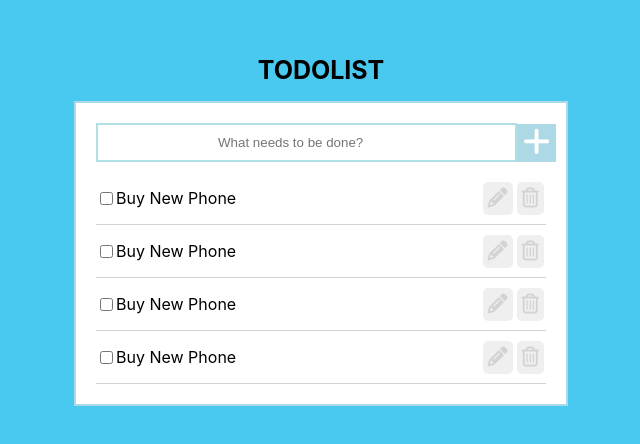
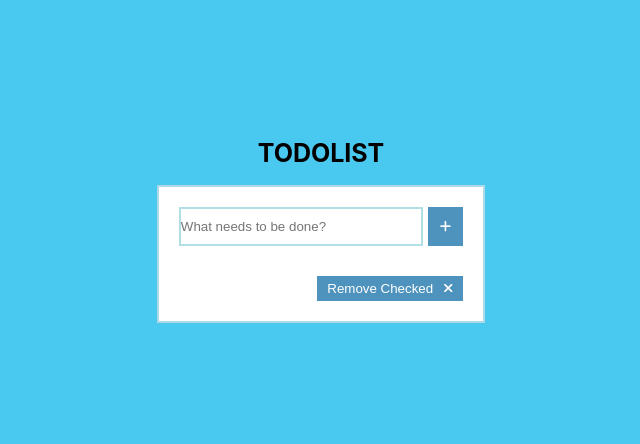
Before and after one commit to KesineeP/todo-list-react, a React (Create React App) app: page / in a window 1280 px wide. Shown: the part 178-622 px from the top of the page, without its empty margins (319-959 px from the left). Built offline with nearby package versions, Linux system fonts and the light colour scheme.

Commit message:
Added AddToDo Function

```diff
--- a/src/components/AddToDo/AddToDo.js
+++ b/src/components/AddToDo/AddToDo.js
@@ -1,12 +1,34 @@
-import React from 'react'
+import React, { useState } from 'react'
 
-function AddToDo() {
+function AddToDo({database, setDatabase}) {
+    const [newTodo, setNewTodo] = useState('');
+
+    const savingNewTodo = (event) => {
+        event.persist()
+        setNewTodo(event.target.value)
+    }
+
+    const addTodoToDatabase = (event,newTodo) => {
+        event.preventDefault()
+        setDatabase([...database,{data: newTodo, isChecked: false}])
+    }
+    console.log('newTodo', newTodo);
+    console.log('database', database);
     return (
         <div style={styles.container}>
             <form style={styles.form}>
-                <input style={styles.todoInput}type='text' placeholder='What needs to be done?' />
-                <button style={styles.todoButton} className='todoButton' type='submit'>
-                <i class="fas fa-plus"></i>
+                <input
+                    style={styles.textInput}
+                    type='text'
+                    placeholder='What needs to be done?'
+                    onChange={(event) => savingNewTodo(event)}
+                />
+                <button
+                    style={styles.todoButton}
+                    value='+'
+                    onClick={(event) => addTodoToDatabase(event,newTodo)}
+                >
+                <i className="fas fa-plus"></i>
                 </button>
             </form>
         </div>
@@ -14,25 +36,27 @@ function AddToDo() {
 }
 const styles = {
     container: {
-        width: '450px',
+        width: '100%',
     },
     form: {
         width: '100%',
         display: 'flex',
-        alignItems: 'center',
         justifyContent: 'space-between',
         marginBottom: '10px'
     },
-    todoInput: {
-        padding: '10px 120px',
+    textInput: {
+        width: '240px',
+        padding: '10px 0',
         border: 'solid 2px powderblue',
-
+        // textAlign: 'left'
     },
     todoButton: {
         color: 'white',
-        backgroundColor: 'lightblue',
+        backgroundColor: '#4e93bd',
         border: 'none',
-        fontSize: '31px'
+        fontSize: '13px',
+        padding: '12px',
+        marginLeft: '5px'
     }
 }
 export default AddToDo;
--- a/src/components/DisplayToDos/DisplayToDos.js
+++ b/src/components/DisplayToDos/DisplayToDos.js
@@ -1,13 +1,14 @@
 import React from 'react';
+import RemovedChecked from '../RemoveChecked';
 import Todo from './Todo';
 
-function DisplayToDos() {
+
+function DisplayToDos({database}) {
+
     return (
         <div style={styles.container}>
-            <Todo />
-            <Todo />
-            <Todo />
-            <Todo />
+            {database.map((item, index) => <Todo todo={item} key={index} />)}
+            <RemovedChecked />
         </div>
     )
 }
--- a/src/components/DisplayToDos/Todo.js
+++ b/src/components/DisplayToDos/Todo.js
@@ -1,18 +1,19 @@
 import React from 'react'
 
-function Todo() {
+function Todo({todo}) {
+
     return (
         <div style={styles.container}>
             <div style={styles.list}>
                 <input type='checkbox'/>
-                <p>Buy New Phone</p>
+                <p>{todo.data}</p>
             </div>
             <div>
                 <button style={styles.button}>
-                    <i class="fas fa-pencil-alt"></i>
+                    <i className="fas fa-pencil-alt"></i>
                 </button>
                 <button style={styles.button}>
-                    <i class="far fa-trash-alt"></i>
+                    <i className="far fa-trash-alt"></i>
                 </button>
             </div>
         </div>
@@ -22,9 +23,7 @@ const styles ={
     container: {
         display: 'flex',
         alignItems: 'center',
-        width: '450px',
-        display: 'flex',
-        alignItems: 'center',
+        width: '100%',
         justifyContent: 'space-between',
         borderBottom: 'solid lightgrey 1px'
 
--- /dev/null
+++ b/src/components/RemoveChecked/RemoveChecked.js
@@ -0,0 +1,34 @@
+import React from 'react';
+
+function RemovedChecked() {
+    return (
+        <div style={styles.container}>
+            <button style={styles.button}>
+                <p style={styles.p}>Remove Checked</p>
+                <i className="fas fa-times"></i>
+            </button>
+        </div>
+    )
+}
+
+const styles = {
+    container: {
+        display: 'flex',
+        justifyContent: 'flex-end'
+    },
+    button: {
+        display: 'flex',
+        justifyContent: 'flex-end',
+        alignItems: 'center',
+        marginTop: '20px',
+        padding: '5px 10px',
+        color: 'white',
+        backgroundColor: '#4e93bd',
+        border: 'none'
+    },
+    p: {
+        margin: '0',
+        paddingRight: '10px'
+    }
+}
+export default RemovedChecked
--- /dev/null
+++ b/src/components/RemoveChecked/index.js
@@ -0,0 +1,3 @@
+import RemovedChecked from './RemoveChecked'
+
+export default RemovedChecked
--- a/src/components/TodoList/TodoList.js
+++ b/src/components/TodoList/TodoList.js
@@ -1,12 +1,13 @@
-import React from 'react';
+import React, { useState } from 'react';
 import AddToDo from '../AddToDo';
 import DisplayToDos from '../DisplayToDos';
 
 function TodoList() {
+    const [database, setDatabase] = useState([]);
     return (
         <div style={styles.container}>
-            <AddToDo />
-            <DisplayToDos />
+            <AddToDo database={database} setDatabase={setDatabase}/>
+            <DisplayToDos database={database} />
         </div>
     )
 }
@@ -19,7 +20,8 @@ const styles = {
         border: '2px solid lightblue',
         // backgroundImage: 'linear-gradient(to bottom, lightblue, lightyellow)'
         background: 'white',
-        fontSize: ''
+        fontSize: '',
+        maxWidth: '450px'
     }
 }
 
```
